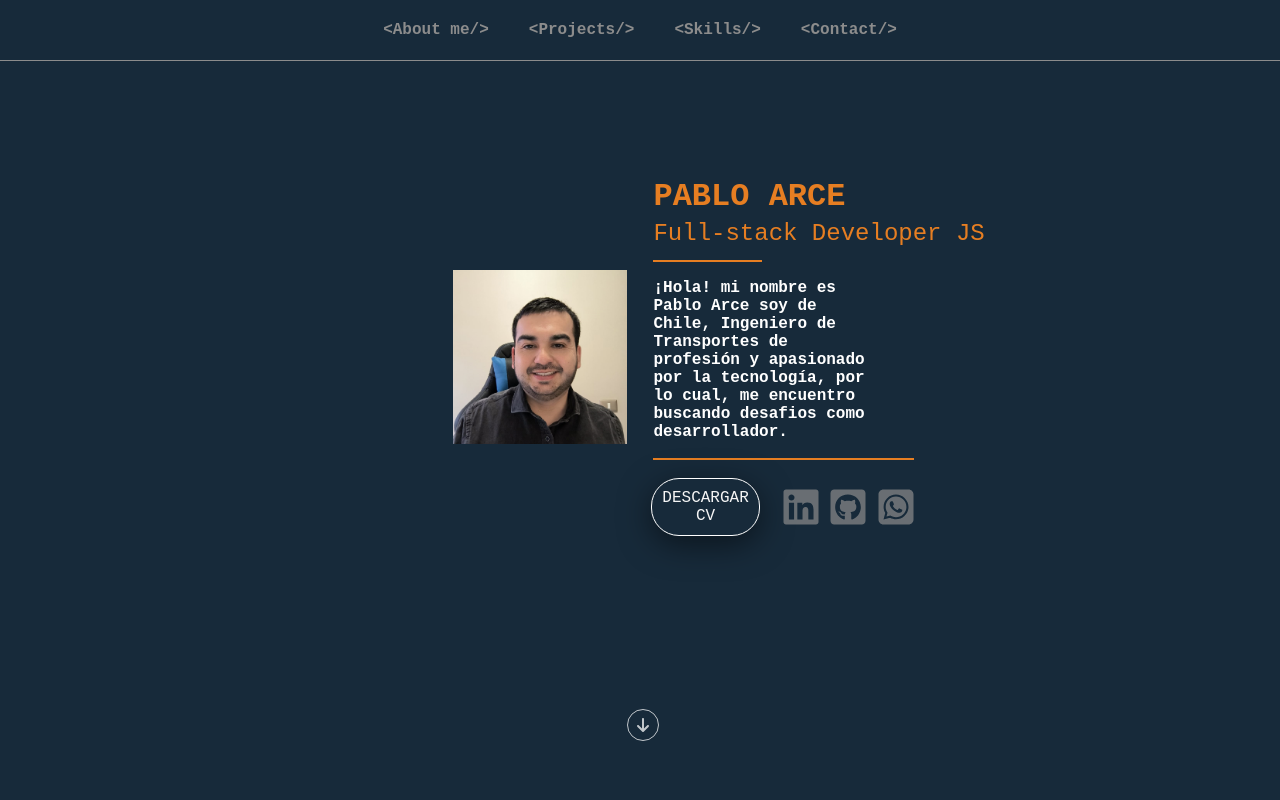
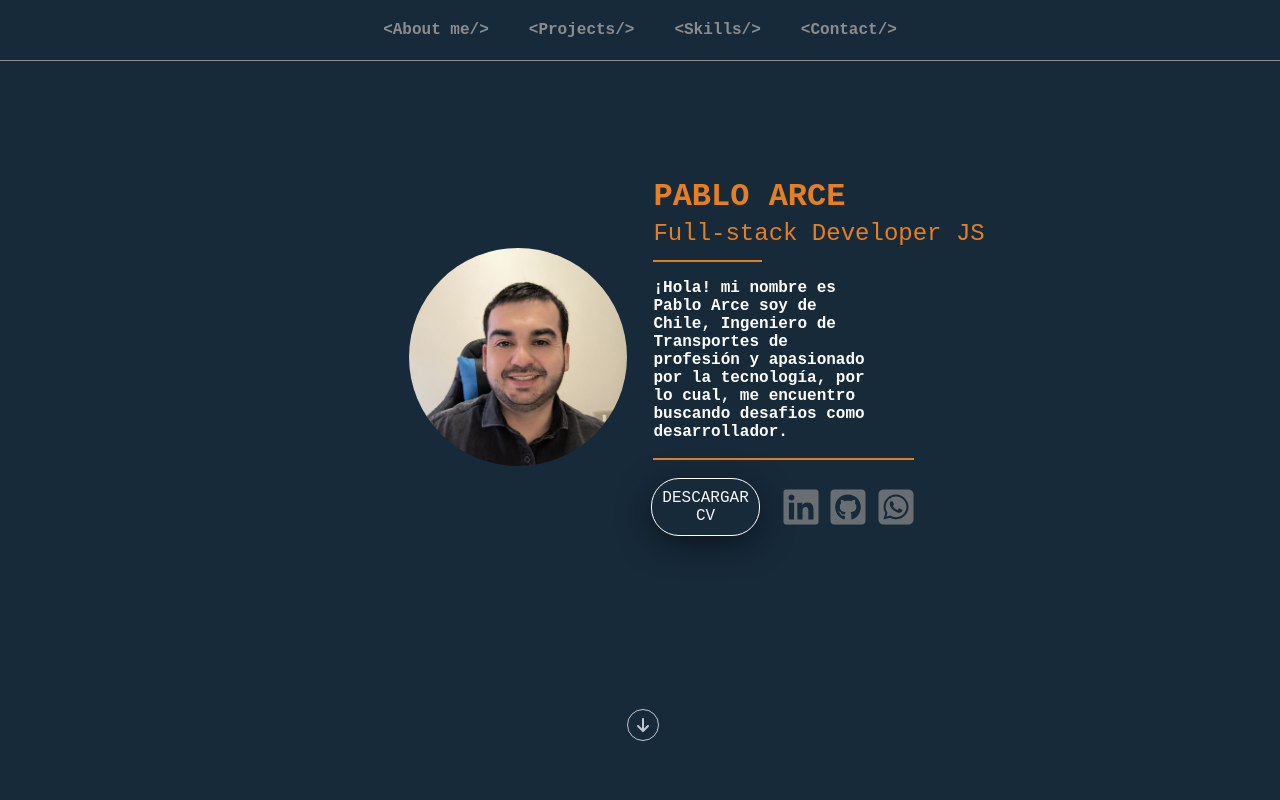
Before and after one commit to Pabloblockchain24/portfolio-Front, a React (Vite) app: page / in a window 1280 px wide. Shown: the top 800 px of the page. Built offline with nearby package versions, Linux system fonts and the light colour scheme.

Commit message:
add border-radius-profile-photo

```diff
--- a/src/pages/Home/Home.css
+++ b/src/pages/Home/Home.css
@@ -47,8 +47,8 @@
 }
 
 .fotoPerfil {
-    width: 40%;
-
+    width: 50%;
+    border-radius: 10rem;
 }
 
 .home-text-name {
```
